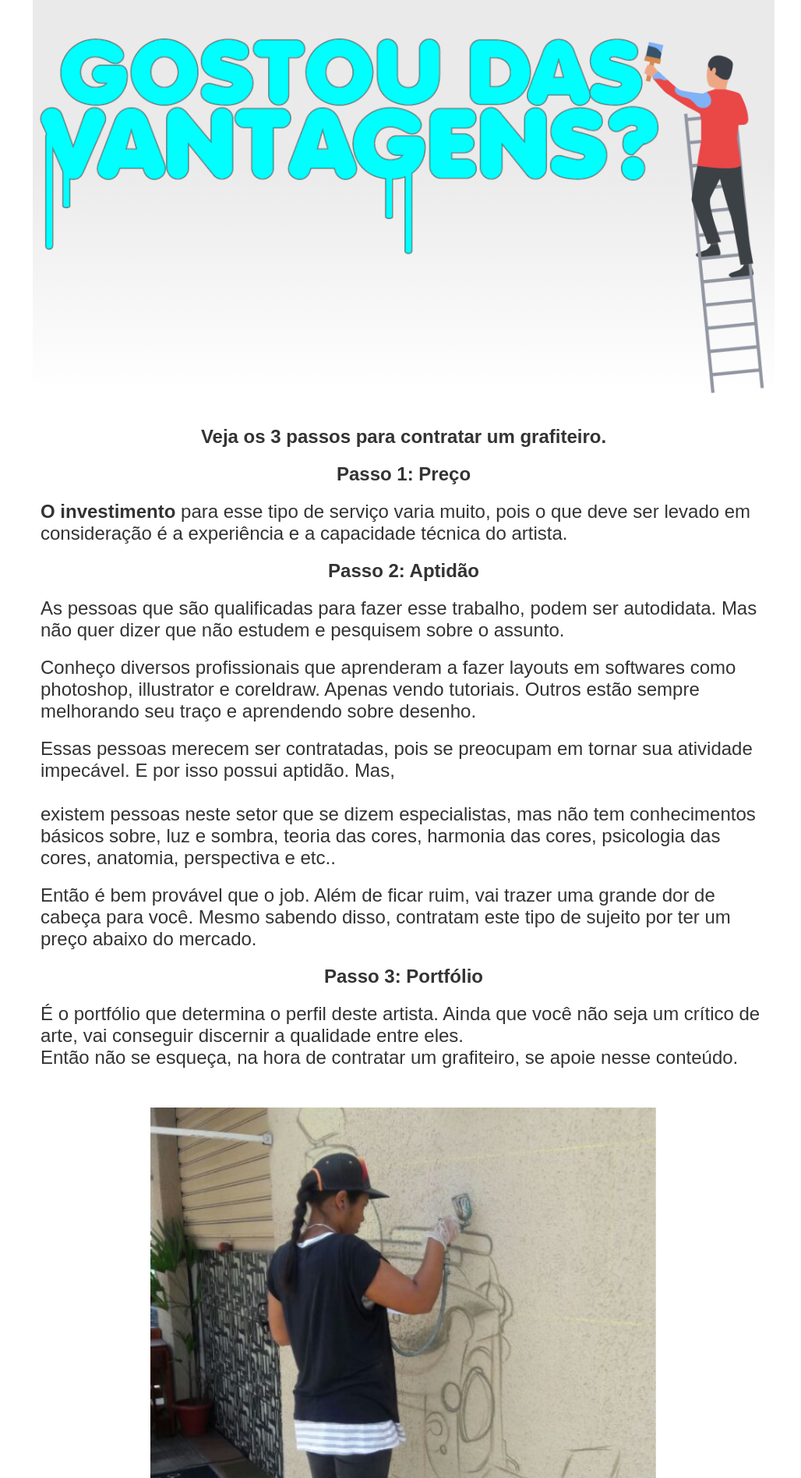
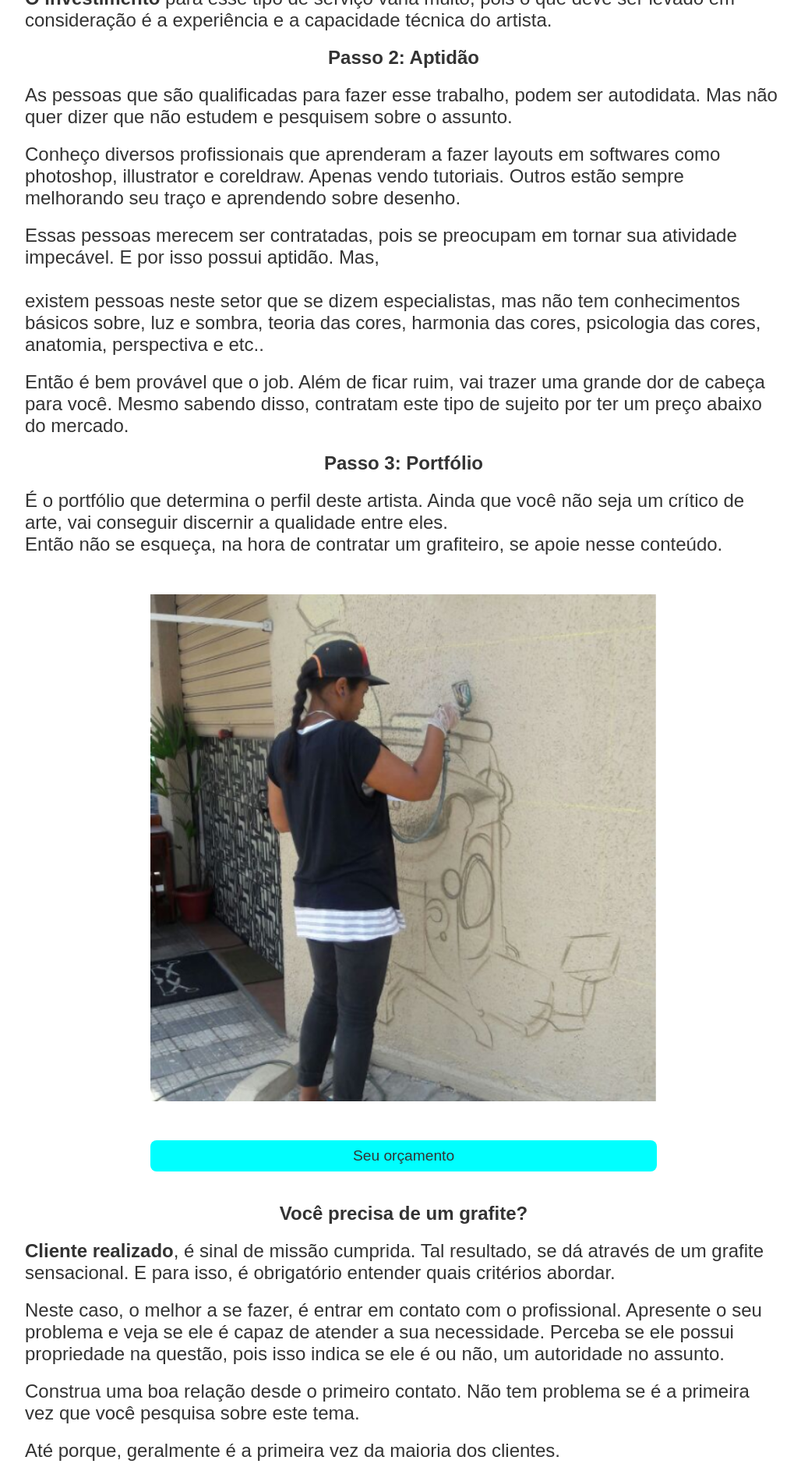
Before and after one commit to eduardocostaprofessor/paradoxo-web, a PHP site: page / in a window 1280 px wide. Shown: the part 2950-4845 px from the top of the page at 78% size, without its empty margins (122-1150 px from the left). Run offline with PHP 8.4, Linux system fonts and the light colour scheme; some libraries are stand-ins or nearby versions.

Commit message:
Insere efeito Smooth dentre outras coisas

```diff
--- a/css/styles.css
+++ b/css/styles.css
@@ -295,15 +310,12 @@ main section#grafiteiro-profissional ul {
 
 /* **************** ANTES E DEPOIS ******************* */
 main section#antes-depois {
-    overflow: hidden;
     background-image: linear-gradient(to bottom, white, #eaeaea,#eaeaea, white);
     background-repeat: no-repeat;
     background-size: 100% 100%;
 }
 main section#antes-depois img#gostou-vantagens {
     width: 100%;
-    height: auto;
-    float: left;
 }
 
 
@@ -773,7 +783,7 @@ footer p em span {
     /* MAIN */
     main {
         margin-top: 20px;
-        padding: 20px 20px;
+        /* padding: 20px 20px; */
     }
     /* Banner */
     main section#banner figure {
@@ -915,6 +955,17 @@ footer p em span {
     main section#orcamento form textarea {
         font-size: 1.3rem;
     }
+
+    main section#antes-depois{
+        justify-content: center;
+
+    }
+    main section#antes-depois img#gostou-vantagens {
+        width: 90%;
+        height: 200px;
+        margin-left: calc(50% - 45%);
+
+    }
 }
 
 /* DESKTOP */
@@ -964,6 +1015,11 @@ footer p em span {
     header nav a:hover {
         color: cyan;
     }
+
+    main {
+        padding: 0;
+        /* margin-top: 20px; */
+    }
     /* BANNER */
     main section#banner figure {
         width: 100%;
@@ -1044,7 +1099,14 @@ footer p em span {
     main section#ebook figure {
         display: none;
     }
-    /* EBOOK */
+
+
+    main section#antes-depois img#gostou-vantagens {
+        width: 100%;
+        height: 300px;
+        margin: 0;
+        margin-top: 20px;
+    }
 }
 
 @media screen and (min-width: 1444px) {
--- a/index.html
+++ b/index.html
@@ -32,9 +32,9 @@
                         <i class="fas fa-plus"></i>
                     </label>
                 </div>
-            <a href="#">Trabalhos</a>
-            <a href="#">Blog</a>
-            <a href="#">Contato</a>
+                <a href="#trabalhos">Trabalhos</a>
+                <a href="https://pintei.com.br/" target="_blank">Blog</a>
+                <a href="#orcamento">Contato</a>
             </nav>
         </header>
 
@@ -50,16 +50,22 @@
             </section>
 
             <section id="como-contratar">
+                <div id="entenda">
                     <article>
                         <h2>Você precisa de um <a href="#">grafite</a>, mas não sabe como contratar?</h2>
                         <p>ASSISTA O VÍDEO E ENTENDA </p>
                     </article>
 
+                    <iframe src="https://www.youtube.com/embed/wU1dPy_hs_0" frameborder="0"
+                        allow="accelerometer; autoplay; encrypted-media; gyroscope; picture-in-picture"
+                        allowfullscreen></iframe>
+                </div>
                 <div id="video-contratar">
                     <iframe src="https://www.youtube.com/embed/5QupxdeRAQo" frameborder=""
                         allow="accelerometer; autoplay; encrypted-media; gyroscope; picture-in-picture" allowfullscreen>
                     </iframe>
-                <p>Nesse vídeo, mostramos o processo de como escolher um artísta, que se identifique com o seu projeto.
+                    <p>Nesse vídeo, mostramos o processo de como escolher um artísta, que se identifique com o seu
+                        projeto.
                     </p>
                     <p>E que atenda a sua necessidade por um preço justo, que caiba no seu bolso.</p>
                 </div>
@@ -68,11 +74,10 @@
             <section id="trabalhos">
                 <h2>Confira nossos trabalhos</h2>
                 <a href="#orcamento" id="galeria">Galeria de fotos</a>
-
                 <div class="carousel">
                     <div><img src="https://i.imgur.com/3aIutJi.png" alt="js" /></div>
                     <div><img src="https://i.imgur.com/rWtGeQ0.png" alt="java" /></div>
-                <div><img src="https://i.imgur.com/8946bSF.png" alt="python"/></div>
+                    <div><img src="https://i.imgur.com/8946bSF.png" alt="python" /></div>
                     <div><img src="https://i.imgur.com/9Hc7hjb.png" alt="kotlin" /></div>
                     <div><img src="https://i.imgur.com/uZDEpjX.png" alt="scala" /></div>
                     <div><img src="https://i.imgur.com/eQoyQjy.png" alt="C#" /></div>
@@ -88,15 +93,18 @@
                 <h2>Olha o que estão falando sobre o nosso trabalho</h2>
                 <div class="carousel">
                     <div>
-                        <p>Só tenho a agradecer, estou falando do melhor profissional que já encontrei na minha vida.</p>
+                        <p>Só tenho a agradecer, estou falando do melhor profissional que já encontrei na minha vida.
+                        </p>
                         <p>Rafael Gonçale</p>
                     </div>
                     <div>
-                        <p>Só tenho a agradecer, estou falando do melhor profissional que já encontrei na minha vida.</p>
+                        <p>Só tenho a agradecer, estou falando do melhor profissional que já encontrei na minha vida.
+                        </p>
                         <p>Rafael Gonçale</p>
                     </div>
                     <div>
-                        <p>Só tenho a agradecer, estou falando do melhor profissional que já encontrei na minha vida.</p>
+                        <p>Só tenho a agradecer, estou falando do melhor profissional que já encontrei na minha vida.
+                        </p>
                         <p>Rafael Gonçale</p>
                     </div>
                 </div>
@@ -111,7 +119,8 @@
                 <p>O grafiteiro é responsável por desenhar e pintar em diversas superfícies bem como, paredes, portas,
                     madeiras entre outros.</p>
 
-            <p>A pintura pode ter finalidade comercial ou artística. E hoje em dia é utilizado nos meios de comunicação
+                <p>A pintura pode ter finalidade comercial ou artística. E hoje em dia é utilizado nos meios de
+                    comunicação
                     visual. Para personalizar e agregar valor.</p>
 
                 <p>E os benefícios são muitos.</p>
@@ -132,18 +141,20 @@
                 <div>
                     <h3>ANTES</h3>
                     <figure>
-                    <img src="./assets/imagens-corpo-do-site/paradoxo-grafite-em-funilaria.jpg" alt="Antes" title="Antes do serviço">
+                        <img src="./assets/imagens-corpo-do-site/grafitando-funilaria.jpg" alt="Antes"
+                            title="Antes do serviço">
                         <legend>Antes de iniciar o grafite</legend>
                     </figure>
                 </div>
                 <div>
                     <h3>DEPOIS</h3>
                     <figure>
-                    <img src="./assets/imagens-corpo-do-site/paradoxo-grafite-vistoria-veicular.jpg" alt="Antes" title="Após o serviço">
+                        <img src="./assets/imagens-corpo-do-site/paradoxo-grafite-em-funilaria.jpg" alt="Antes"
+                            title="Após o serviço">
                         <legend>Após a finalização do serviço de grafite</legend>
                     </figure>
                 </div>
-            <img id="gostou-vantagens" src="./assets/imagens-corpo-do-site/gostou-das-vantagens-web.png" alt="">
+                <!-- <img id="gostou-vantagens" src="./assets/imagens-corpo-do-site/gostou-das-vantagens-web.png" alt=""> -->
             </section>
 
 
@@ -156,19 +167,25 @@
                     consideração é a experiência e a capacidade técnica do artista.</p>
 
                 <h3>Passo 2: Aptidão</h3>
-            <p>As pessoas que são qualificadas para fazer esse trabalho, podem ser autodidata. Mas não quer dizer que
+                <p>As pessoas que são qualificadas para fazer esse trabalho, podem ser autodidata. Mas não quer dizer
+                    que
                     não estudem e pesquisem sobre o assunto.</p>
 
-            <p>Conheço diversos profissionais que aprenderam a fazer layouts em softwares como photoshop, illustrator e
-                coreldraw. Apenas vendo tutoriais. Outros estão sempre melhorando seu traço e aprendendo sobre desenho.
+                <p>Conheço diversos profissionais que aprenderam a fazer layouts em softwares como photoshop,
+                    illustrator e
+                    coreldraw. Apenas vendo tutoriais. Outros estão sempre melhorando seu traço e aprendendo sobre
+                    desenho.
                 </p>
 
-            <p>Essas pessoas merecem ser contratadas, pois se preocupam em tornar sua atividade impecável. E por isso
+                <p>Essas pessoas merecem ser contratadas, pois se preocupam em tornar sua atividade impecável. E por
+                    isso
                     possui aptidão. Mas,<br><br> existem pessoas neste setor que se dizem especialistas, mas não tem
-                conhecimentos básicos sobre, luz e sombra, teoria das cores, harmonia das cores, psicologia das cores,
+                    conhecimentos básicos sobre, luz e sombra, teoria das cores, harmonia das cores, psicologia das
+                    cores,
                     anatomia, perspectiva e etc..</p>
 
-            <p>Então é bem provável que o job. Além de ficar ruim, vai trazer uma grande dor de cabeça para você. Mesmo
+                <p>Então é bem provável que o job. Além de ficar ruim, vai trazer uma grande dor de cabeça para você.
+                    Mesmo
                     sabendo disso, contratam este tipo de sujeito por ter um preço abaixo do mercado.</p>
 
                 <h3>Passo 3: Portfólio</h3>
@@ -194,11 +211,13 @@
                 <p><strong>Cliente realizado</strong>, é sinal de missão cumprida. Tal resultado, se dá através de um
                     grafite sensacional. E para isso, é obrigatório entender quais critérios abordar.</p>
 
-            <p>Neste caso, o melhor a se fazer, é entrar em contato com o profissional. Apresente o seu problema e veja
+                <p>Neste caso, o melhor a se fazer, é entrar em contato com o profissional. Apresente o seu problema e
+                    veja
                     se ele é capaz de atender a sua necessidade. Perceba se ele possui propriedade na questão, pois isso
                     indica se ele é ou não, um autoridade no assunto.</p>
 
-            <p>Construa uma boa relação desde o primeiro contato. Não tem problema se é a primeira vez que você pesquisa
+                <p>Construa uma boa relação desde o primeiro contato. Não tem problema se é a primeira vez que você
+                    pesquisa
                     sobre este tema.</p>
 
                 <p>Até porque, geralmente é a primeira vez da maioria dos clientes.</p>
@@ -221,7 +240,7 @@
                 <ol>
                     <li>Qual é a sua localização?</li>
                     <li>Você já sabe o que pretende fazer?</li>
-                <li>Envie foto da superfície que precisa pintar?</li>
+                    <li>Envie foto da superfície que precisa pintar</li>
                     <li>Tem noção da dimensão do espaço?</li>
                     <li>Já tem um orçamento em mãos?</li>
                     <li>O local precisa de preparo?</li>
@@ -237,7 +256,8 @@
                         <h3>É só preencher o formulário abaixo para acessar</h3>
                         <input type="text" id="nome" name="nome" placeholder="Nome" required>
                         <input type="email" id="email" name="email" placeholder="Email" required>
-                    <button type="submit" id="submit" name="submit">Baixar o ebook <span class="mudarexto-orcamento">aqui</span></button>
+                        <button type="submit" id="submit" name="submit">Baixar o ebook <span
+                                class="mudarexto-orcamento">aqui</span></button>
                     </form>
                 </div>
 
@@ -267,7 +287,8 @@
                     melhor estrada a se seguir. Se o seu projeto é complexo e detalhado, as vezes se faz necessário
                     ajustá-lo para conseguir um precinho melhor.</p>
 
-            <p>Alinhe o briefing junto ao grafiteiro. Não precisa perder a essência da proposta inicial. Apenas pense
+                <p>Alinhe o briefing junto ao grafiteiro. Não precisa perder a essência da proposta inicial. Apenas
+                    pense
                     nisso. Uma palavra que resume o que estou falando é: Coerência.</p>
 
                 <h3>Melhor preço não é menor preço</h3>
@@ -275,10 +296,12 @@
 
                 <ol>
                     <li>O barato sai caro.
-                    Por um lado se economiza, mas perde em qualidade. E qualidade é algo que não devemos desconsiderar
+                        Por um lado se economiza, mas perde em qualidade. E qualidade é algo que não devemos
+                        desconsiderar
                         jamais.</li>
                     <li>Quando a oferta é muito grande, o santo desconfia.
-                    Estranhe orçamentos imbatíveis, alguma coisa pode dar errado no final, não vá se arrepender quando
+                        Estranhe orçamentos imbatíveis, alguma coisa pode dar errado no final, não vá se arrepender
+                        quando
                         já for tarde demais hein pequeno gafanhoto.</li>
                 </ol>
 
@@ -294,7 +317,8 @@
                 <p>Será que você manteria a calma, ou iria para o ado escuro da força? Tipo Darth Vader! Ninguém compra
                     mentira, promessa ou ilusão.</p>
 
-            <p>Nós da <em>PARADOXO</em> acreditamos que prestar um serviço, é uma chance de criar experiências
+                <p>Nós da <em>PARADOXO Grafite</em> acreditamos que prestar um serviço, é uma chance de criar
+                    experiências
                     positivas, e conquistar a confiança desde o primeiro contato.</p>
 
 
@@ -309,16 +333,43 @@
 
             </section>
 
+            <!-- RESUMO -->
+            <section class="texto-informativo">
+                <h2>Em resumo - mensagem ao contratante</h2>
+                <p>Na hora de promover a fachada do seu negócio, seja comércios, uma escola, igreja, ou da sua casa, na intenção de deixá-los mais atraente e até mesmo evitar pichações, uma boa saída entre custo e benefício é sem dúvidas o grafite, que é prático, rápido e barato.
+                </p>
+
+                <h3>Mas como encontrar o grafiteiro ideal que atenda a sua necessidade?</h3>
+                <p>É fácil, aqui você vai aprender como fazer isso, e ver que somos uma empresa experiente no assunto. Vem comigo!</p>
+
+                <br><br><br>
+                <p>Olá, me chamo Luciano, sou o fundador da PARADOXO Grafite, nossa empresa tem 10 anos de experiência no mercado, e já atendemos uma grande gama de clientes.  Somos especializados em atendê-los do zero até o resultado final, que é uma ótima pintura que vá trazer visibilidade, evitando pichações e agregando valor para sua marca ou seu espaço.
+                </p>
+                <p>Para solicitar um orçamento, a primeira coisa que você precisa é escolher um grafiteiro. Esse profissional será muito importante na execução da ideia, até a pintura. Aqui na PARADOXO fazemos um layout no photoshop junto ao cliente, até a aprovação. Temos uma equipe especializada em design, marketing e gestão de marcas, sem esquecer-se da capacitação em desenho, harmonia das cores e psicologia das cores. Tudo isso é fundamental para que o grafiteiro possa propor alternativas para uma boa comunicação visual e que sejam inovadoras.
+                </p>
+
+                <p>Quando um consumidor contrata o nosso serviço, nós damos total atenção para o projeto. Fazemos uma pesquisa de mercado, e mergulhamos de cabeça em seu seguimento, para entender seu público e fazer um grafite que atenda as suas necessidades. Se precisar, fazemos logotipos, escolhendo a fonte as formas e as cores, dando uma atenção na gestão da marca.
+                </p>
+
+                <p>É muito importante ter confiança quando contrata um prestador de serviços, fique atento ao portfólio do profissional, veja se o mesmo é qualificado para realizar um trabalho para você. Veja os depoimentos e as avaliações que o grafiteiro tem, pois a reputação é a opinião do público em relação a uma pessoa e isso é determinante, você não precisa de alguém que vá te trazer dor de cabeça.
+                </p>
+
+                <p>Feito tudo isso, chegou a hora da pintura. Que começa com o preparo da superfície, que é raspar, lixar e limpar. Depois o fundo e enfim o momento mais emocionante, que é riscar, começar a pintar e ver o grafite aparecendo e criando forma. Nesse momento vemos o sorriso e a felicidade do contratante, de sua equipe e dos vizinhos.
+                </p>
+            </section>
+
+
             <!-- *************************ORÇAMENTO************************* -->
             <section id="orcamento">
                 <h2>Ainda com dúvidas?</h2>
 
                 <p>Então você pode chamar no Whats</p>
                 <a href="https://api.whatsapp.com/send?1=pt_BR&phone=5511983504952" target="_blank">
-                <img src="./assets/icones/whatsapp-logo.png" alt="contato-whatsapp" title="Tire suas dúvidas pelo whatsapp">
+                    <img src="./assets/icones/whatsapp-logo.png" alt="contato-whatsapp"
+                        title="Tire suas dúvidas pelo whatsapp">
                 </a>
 
-            <p>Se preferir ligue</p>
+                <p>Se preferir ligue: <a href="tel:+55-11-98350-4952" id="link-ligue" target="_blank">11 98350-4952</a></p>
                 <figure>
                     <a href="tel:+55-11-98350-4952" target="_blank">
                         <i class="fas fa-phone"></i>
@@ -343,7 +394,8 @@
             <!--**************** Botões de contato ****************-->
             <article id="duvidas">
                 <a href="https://api.whatsapp.com/send?1=pt_BR&phone=5511983504952" target="_blank">
-                <img src="./assets/icones/whatsapp-logo.png" alt="contato-whatsapp" title="Tire suas dúvidas pelo whatsapp">
+                    <img src="./assets/icones/whatsapp-logo.png" alt="contato-whatsapp"
+                        title="Tire suas dúvidas pelo whatsapp">
                 </a>
                 <figure>
                     <a href="tel:+55-11-98350-4952" target="_blank">
@@ -357,15 +409,15 @@
             <p id="redes-sociais">
                 <a href="#"><i class="fab fa-instagram"></i></a>
                 <a href="#"><i class="fab fa-youtube"></i></a>
-            <a href="#"><i class="fab fa-twitter"></i></a>
                 <a href="#"><i class="fab fa-facebook-square"></i></a>
-            <a href="#"><i class="fab fa-linkedin"></i></a>
+                <a href="#"><i class="fab fa-wordpress"></i></a>
             </p>
             <p><em>PARADOXO <span>Grafite &copy;</span></em></p>
         </footer>
     </div>
-
+    <a href="#container" id="go-top"><i class="far fa-arrow-alt-circle-left" id="topo"></i></a>
     <script type="text/javascript" src="./js/index.js"></script>
+    <script type="text/javascript" src="./js/menu-smooth.js"></script>
 </body>
 
 </html>
--- a/js/index.js
+++ b/js/index.js
@@ -3,14 +3,14 @@ $('.carousel').slick({
     infinite: false,
     speed: 1000,
     fade:false,
-    slidesToShow: 4,
+    slidesToShow: 1,
     slidesToScroll: 4,
     responsive:[
     {
         breakpoint: 1024,
         settings:{
-            slidesToShow: 3,
-            slidesToScroll: 3,
+            slidesToShow: 1,
+            slidesToScroll: 1,
             infinite: true,
             dots: true,
         }
@@ -18,8 +18,8 @@ $('.carousel').slick({
     {
         breakpoint: 600,
         settings:{
-            slidesToShow: 2,
-            slidesToScroll: 2,
+            slidesToShow: 1,
+            slidesToScroll: 1,
         }
     },
     {
```
Also changed, not shown: other parts of css/styles.css (+96 -40 lines), js/menu-smooth.js (added, +94 -0 lines), assets/imagens-corpo-do-site/grafitando-funilaria.jpg (added), images/veja-grafites-3D/Grafite de carro.jpg (added), images/veja-grafites-3D/Grafite do Chaves.jpg (added), images/veja-grafites-3D/Grafite em ótica paradoxo grafite.jpg (added), images/veja-grafites-3D/grafite ayrton senna paradoxo grafite.jpg (added), images/veja-grafites-3D/grafite de paisagem.jpg (added), 2 other files. Lines whose indentation alone changed are shown as unchanged.
